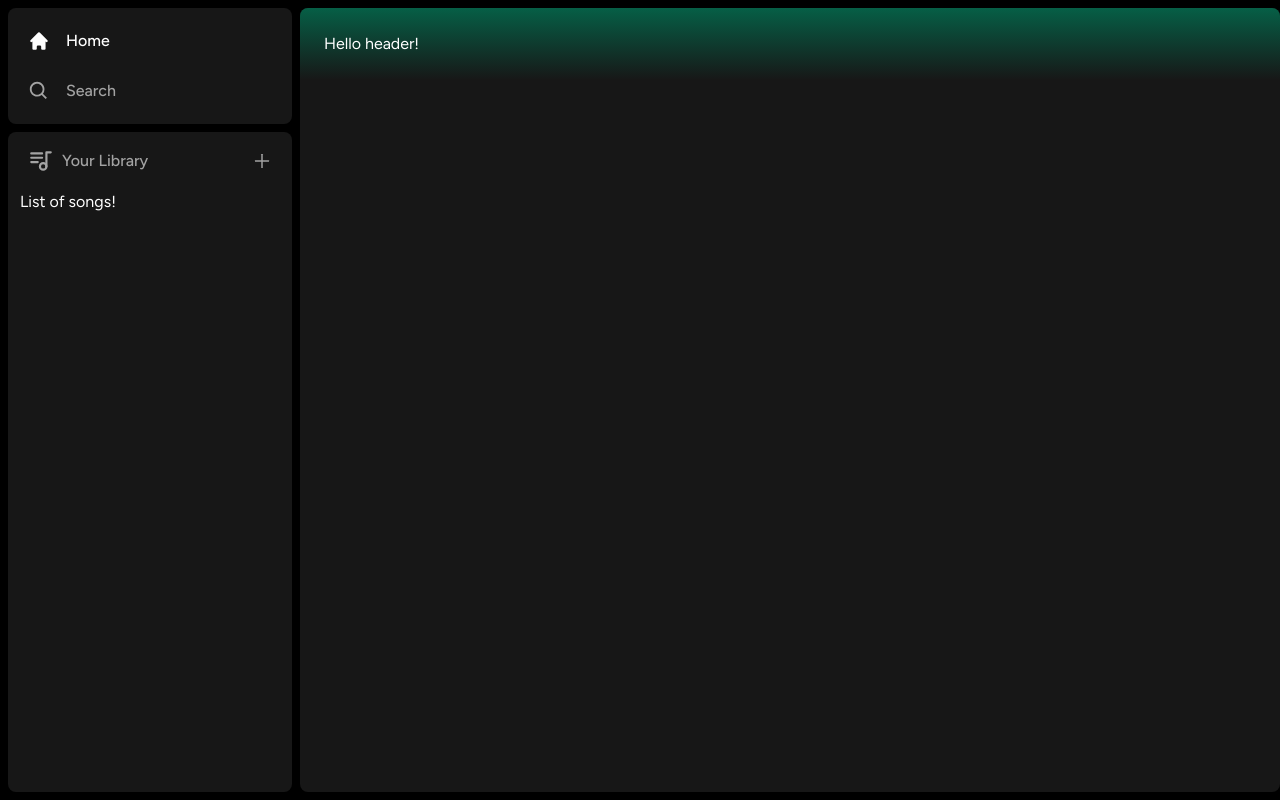
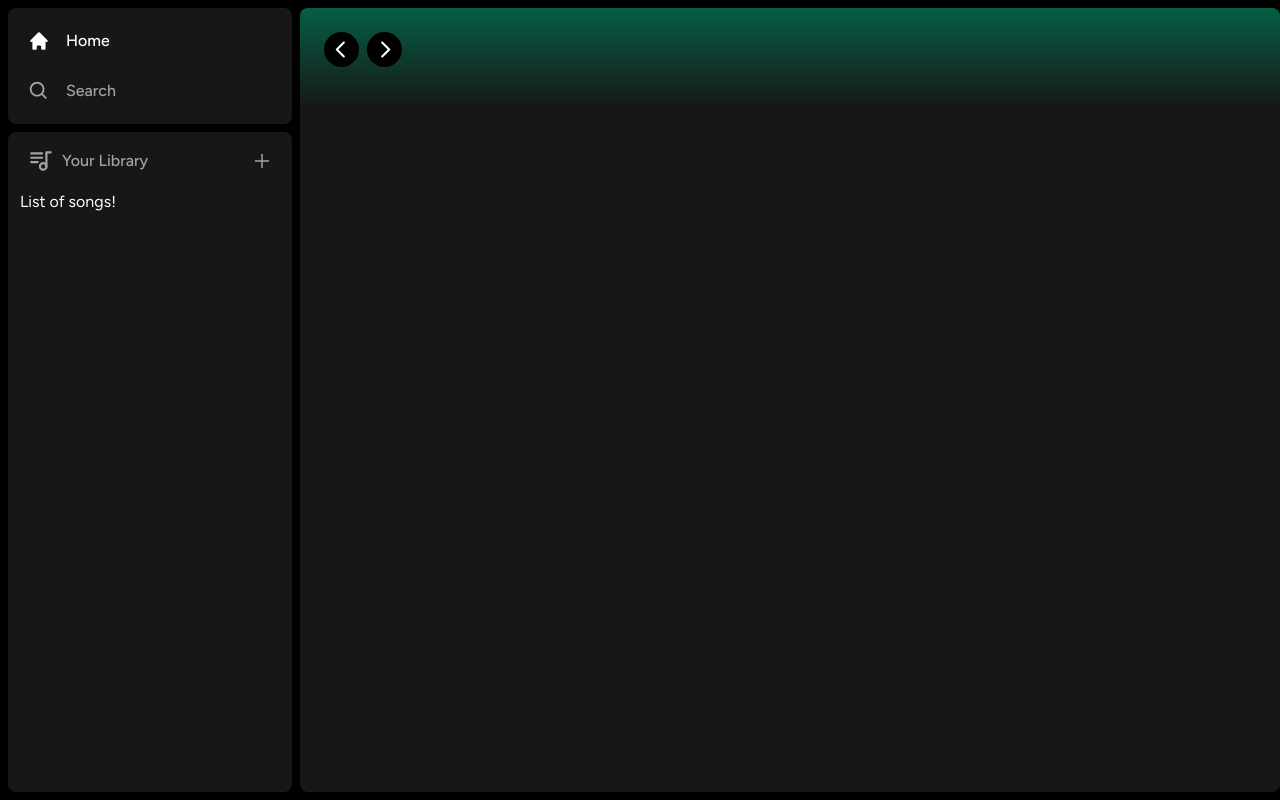
Before and after one commit to MagnumOpusSirius/meloverse, a Next.js app: page / in a window 1280 px wide. Built offline with nearby package versions, Linux system fonts and the light colour scheme.

Commit message:
added mobile version of home route viewing

```diff
--- a/components/Header.tsx
+++ b/components/Header.tsx
@@ -1,6 +1,8 @@
 "use client";
 
 import { useRouter } from "next/navigation";
+import { HiHome } from "react-icons/hi";
+import { RxCaretLeft, RxCaretRight } from "react-icons/rx";
 import { twMerge } from "tailwind-merge";
 
 interface HeaderProps {
@@ -27,7 +29,46 @@
             `,
                 className
             )}>
-            Hello header!
+
+            <div className="w-full mb-4 flex items-center justify-between">
+                <div className="hidden md:flex gap-x-2 items-center">
+                    <button
+                        onClick={() => router.back()}
+                        className="
+                        rounded-full
+                        bg-black
+                        flex
+                        items-center
+                        justify-center
+                        cursor-pointer
+                        hover:opacity-75
+                        transition
+                        "
+                    >
+                        <RxCaretLeft className="text-white" size={35} />
+                    </button>
+                    <button
+                        onClick={() => router.forward()}
+                        className="
+                        rounded-full
+                        bg-black
+                        flex
+                        items-center
+                        justify-center
+                        cursor-pointer
+                        hover:opacity-75
+                        transition
+                        "
+                    >
+                        <RxCaretRight className="text-white" size={35} />
+                    </button>
+                </div>
+                <div className="flex md:hidden gap-x-2 items-center">
+                    <button>
+                        <HiHome></HiHome>
+                    </button>
+                </div>
+            </div>
         </div>);
 }
 
```
